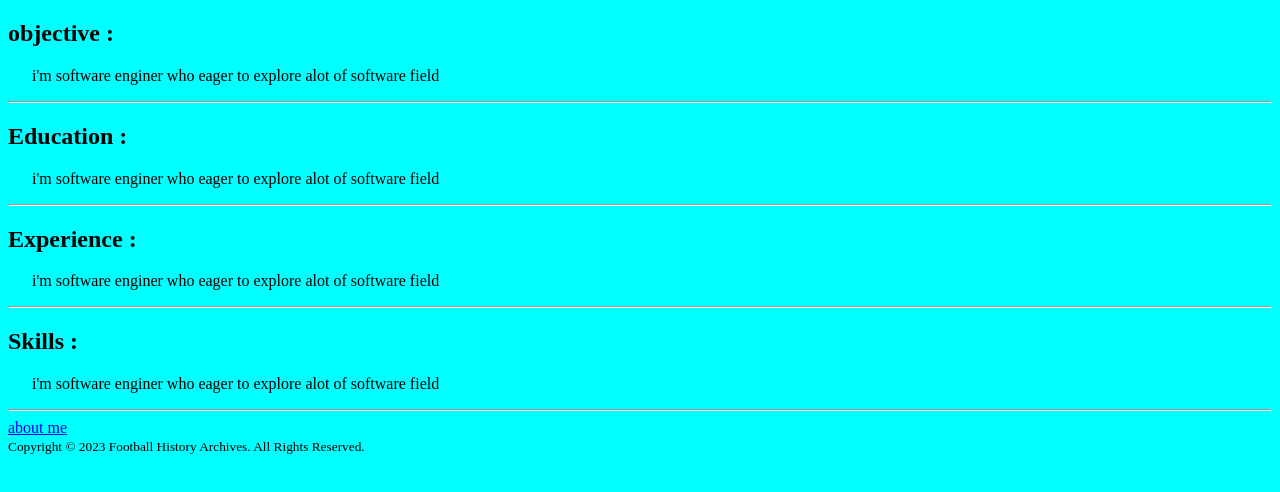
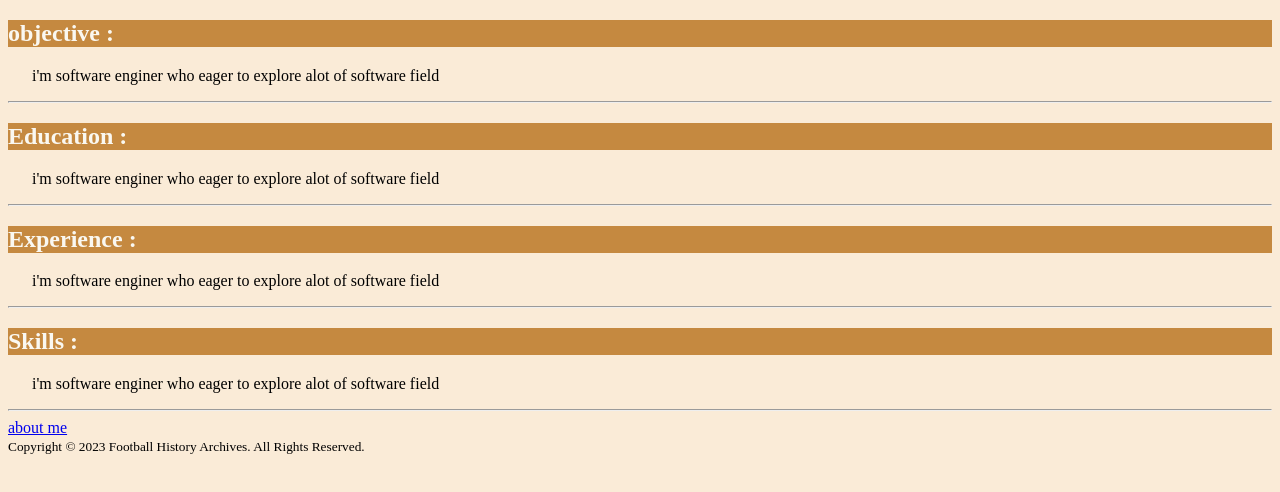
Before and after one commit to Esmail-qassem/Hex-Hoster, a plain HTML site: page index.html in a window 1280 px wide. Drawn offline with Linux system fonts and the light colour scheme.

Commit message:
update the html

```diff
--- a/index.html
+++ b/index.html
@@ -1,9 +1,31 @@
 <!DOCTYPE html>
-<html lang="en" style="background:cyan">
+<html lang="en">
     <head>
         <meta charset ="UTF-8">
         <meta name = "viewport" content ="width=device-width , initial-scale=1.0">
         <title>My Resume</title>
+          <style>
+    html
+    {
+      background-color: antiquewhite;
+    }
+    h1
+    {
+      color:whitesmoke;
+      background-color: darkseagreen;
+    }
+    h2
+    {
+      color:#FAF8F1;
+      background-color: #C58940;
+    }
+  /* Write your CSS code here. */
+    /* 1. Make the background of the webpage "antiquewhite"
+    2. Make the h1 "whitesmoke"
+    3. Make the background of the h1 "darkseagreen"
+    4. Make the h2 #FAF8F1
+    5. Make the background of the h2 "#C58940" */
+  </style>
     </head>
     <body>
         <h2>objective :</h2>
```
